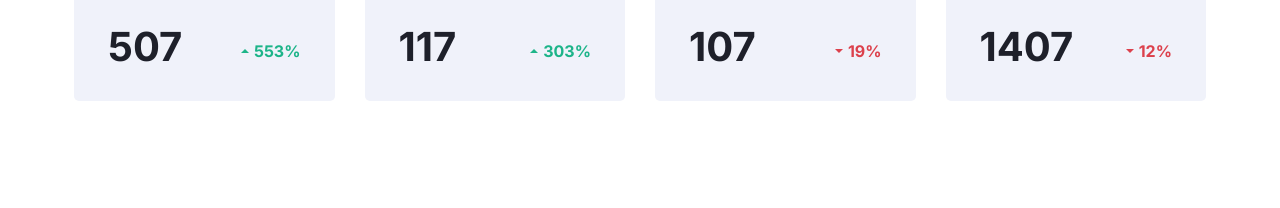
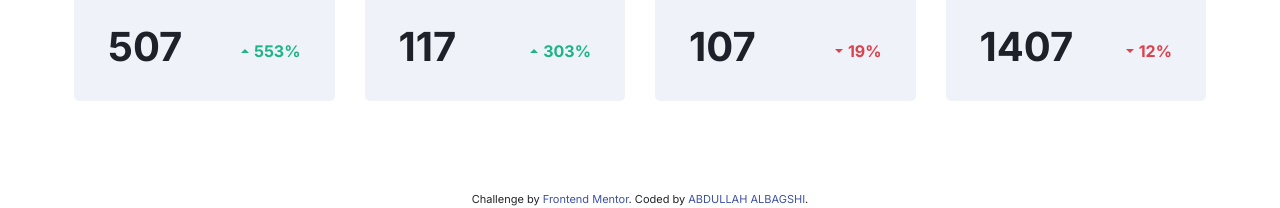
Before and after one commit to Abdullah-albagshi/social-media-dashboard-with-theme-switcher-master, a plain HTML site: page index.html in a window 1280 px wide. Shown: the part 763-971 px from the top of the page. Drawn offline with nearby package versions, Linux system fonts and the light colour scheme.

Commit message:
feat:add attribution

```diff
--- a/index.html
+++ b/index.html
@@ -255,6 +255,10 @@
 
     <script src="https://maxcdn.bootstrapcdn.com/bootstrap/4.5.2/js/bootstrap.min.js"></script>
 
+    <div class="attribution">
+        Challenge by <a href="https://www.frontendmentor.io?ref=challenge" target="_blank">Frontend Mentor</a>. Coded by <a href="https://github.com/King1419" target="_blank">ABDULLAH ALBAGSHI</a>.
+    </div>
+
     <script src="/script.js"></script>
 
 </body>
--- a/style.css
+++ b/style.css
@@ -337,6 +337,15 @@ span.dark {
     background: hsl(228, 21%, 27%)!important;
 }
 
+.attribution {
+    font-size: 11px;
+    text-align: center;
+}
+
+.attribution a {
+    color: hsl(228, 45%, 44%);
+}
+
 @media screen and (min-width:700px) {
     header {
         flex-direction: row;
```
